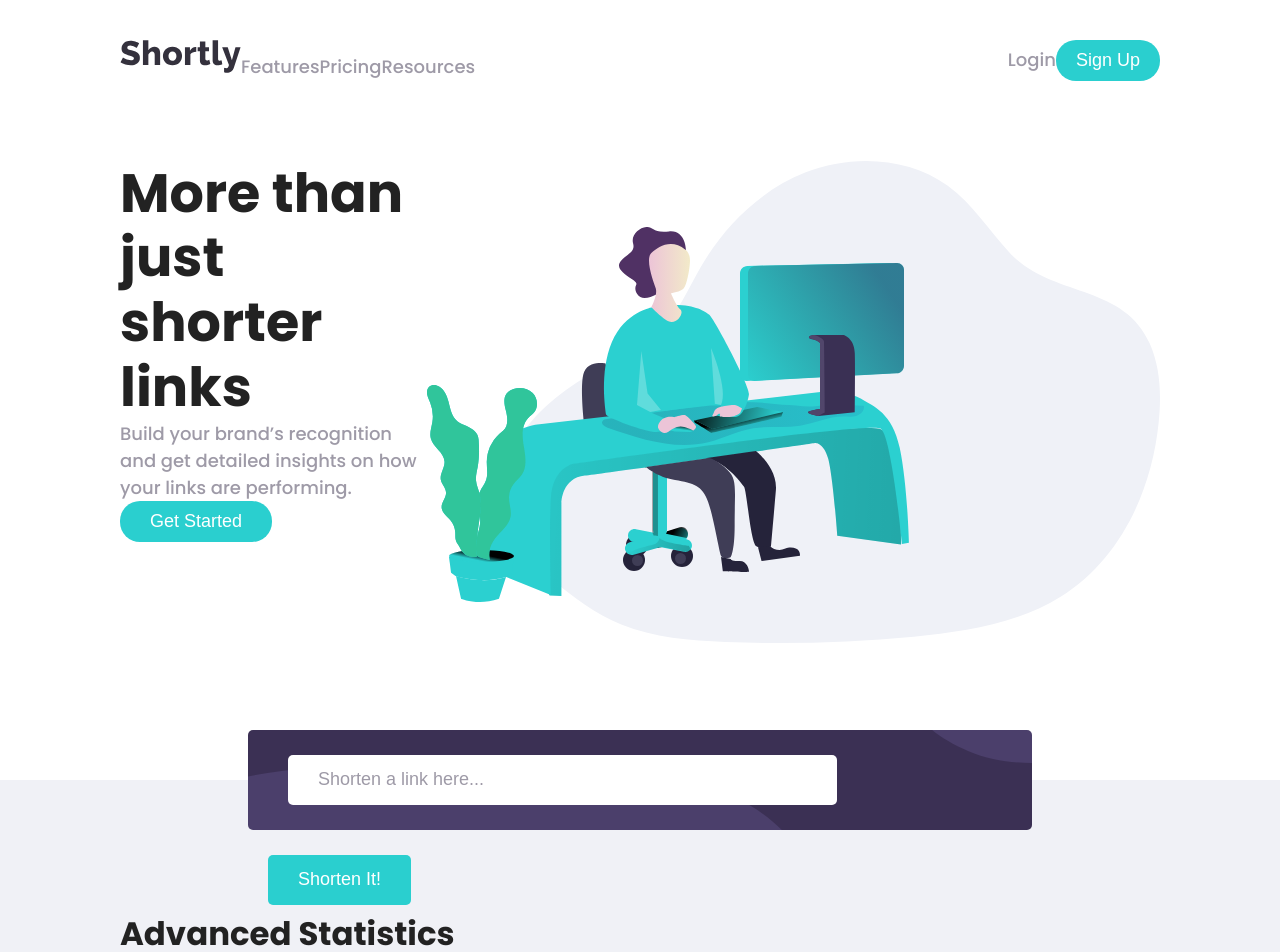
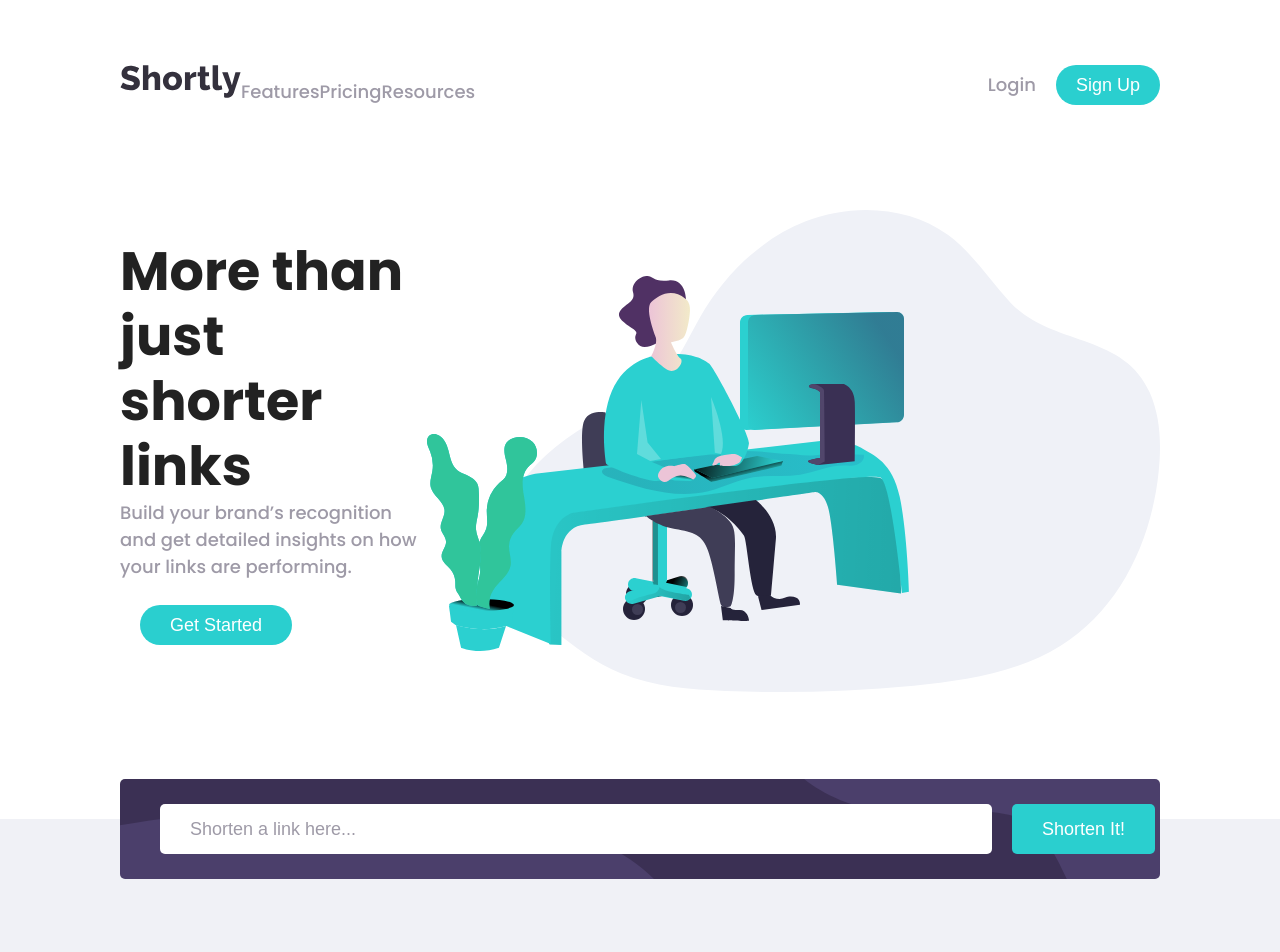
Before and after one commit to tochukwuali/URL-Shortener, a React (Create React App) app: page / in a window 1280 px wide. Shown: the top 952 px of the page. Built offline with nearby package versions, Linux system fonts and the light colour scheme.

Commit message:
save and retrieve links localStorage, style update

```diff
--- a/src/App.js
+++ b/src/App.js
@@ -1,34 +1,70 @@
-import React, {useState} from 'react';
+import React, {useState, useEffect} from 'react';
 import axios from 'axios';
 import Header from './components/Header/Header';
 import Hero from './components/Hero/Hero';
 import Input from './components/Input/Input';
+import URLList from './components/URLList/URLList';
 import Features from './components/Features/Features';
 import Boost from './components/Boost/Boost';
 import Footer from './components/Footer/Footer';
 
 const App = () => {
   const [inputValue, setInputValue] = useState('');
-  const [URL, setURL] = useState('');
   const [isError, setIsError] = useState(false);
   const [isLoading, setIsLoading] = useState(false);
+  const [urls, setUrls] = useState([]);
+  const [isEmpty, setIsEmpty] = useState(false);
+
+  useEffect(() => {
+    getURLs();
+  }, [])
+
+  const getURLs = () => {
+    if('URLs' in localStorage) {
+      setUrls(JSON.parse(localStorage.getItem('URLs')));
+    }
+  }
+  console.log(urls);
 
   const onChangeHandler = (e) => {
-    setInputValue(e.target.value)
+    setInputValue(e.target.value);
+    setIsEmpty(false);
   }
 
   const submitHandler = () => {
     setIsError(false);
+    setIsEmpty(false);
+    if(inputValue.trim() === '') {
+      setIsEmpty(true)
+    } else {
       setIsLoading(true);
       axios.post('https://rel.ink/api/links/', {'url' : inputValue})
         .then(res => {
-        setURL(`https://rel.ink/${res.data.hasid}`);
           setIsLoading(false);
+          console.log(res.data.hashid);
+          const newURLs = [...urls];
+          newURLs.unshift({url: inputValue, shortURL: `https://rel.ink/${res.data.hashid}`});
+          setUrls(newURLs);
+          localStorage.setItem('URLs',JSON.stringify(newURLs))
         })
         .catch(err => {
           setIsError(true);
           setIsLoading(false);
         });
+    }
+  }
+
+  console.log(urls);
+
+  const copyHandler = (e) => {
+    const copyText = e.target.previousSibling.value;
+    const inputTemp = document.createElement("input");
+    inputTemp.value = copyText;
+    document.body.appendChild(inputTemp);
+    inputTemp.select();
+    inputTemp.setSelectionRange(0, 99999);
+    document.execCommand("copy");
+    document.body.removeChild(inputTemp);
   }
 
   return (
@@ -39,7 +75,12 @@ const App = () => {
         inputChanged={onChangeHandler}
         value={inputValue}
         clicked={submitHandler}
-        loading={isLoading}/>
+        loading={isLoading}
+        error={isError}
+        empty={isEmpty}/>
+      <URLList
+        urls={urls}
+        copy={copyHandler}/>
       <Features/>
       <Boost/>
       <Footer/>
--- a/src/components/Input/Input.js
+++ b/src/components/Input/Input.js
@@ -1,15 +1,29 @@
-import React from 'react';
+import React, {useEffect, useState} from 'react';
 import classes from './Input.module.scss';
 import Loader from '../UI/Loader/Loader';
 
 const Input = (props) => {
+  const [isVisible, setIsVisible] = useState(false);
+  useEffect(() => {
+    if(props.empty) {
+      setIsVisible(true);
+    } else {
+      setIsVisible(false);
+    }
+  }, [props.empty])
+
   return (
     <div className={classes.Input}>
       <div className={classes.inputContainer}>
-        <input onChange={props.inputChanged} value={props.value} placeholder="Shorten a link here..."/>
+        <input
+          onChange={props.inputChanged}
+          value={props.value}
+          placeholder="Shorten a link here..."
+          className={props.empty ? classes.empty : ''}/>
         <button onClick={props.clicked}>
           {props.loading ? <Loader/> : "Shorten It!"}
         </button>
+        {isVisible ? <p>Please add a link.</p> : null}
       </div>
     </div>
   )
--- a/src/components/Input/Input.module.scss
+++ b/src/components/Input/Input.module.scss
@@ -3,19 +3,19 @@
 .Input {
   background: $background;
   background: linear-gradient(180deg, $background 50%, $background-purple 50%);
-  padding: 40px 80px;
+  padding: 40px 120px 20px;
 }
 
 .inputContainer {
-  width: 70%;
-  height: 100px;
+  width: 100%;
+  min-height: 100px;
   background-image: url('../../assets/img/bg-shorten-desktop.svg');
   background-color: $violet;
   border-radius: 5px;
   margin: 0 auto;
   input {
     height: 50px;
-    width: 70%;
+    width: 80%;
     padding: 0 30px;
     margin: 25px 0px 25px 40px;
     border-radius: 5px;
@@ -25,9 +25,21 @@
   }
   button {
     height: 50px;
-    margin: 25px 40px 25px 20px;
     min-width: 80px;
     border-radius: 5px;
     padding: 10px 30px;
   }
+  p {
+    color: red;
+    padding: 0px 0 20px 40px;
+    font-style: italic;
+    font-weight: $light;
+  }
 }
+
+.empty {
+  border: 0.5px solid red;
+  ::placeholder {
+    color: red;
+  }
+}
--- a/src/components/UI/Loader/Loader.module.scss
+++ b/src/components/UI/Loader/Loader.module.scss
@@ -12,7 +12,7 @@
 .loader {
   color: #ffffff;
   font-size: 5px;
-  // margin: 80px auto;
+  top: -10px;
   position: relative;
   text-indent: -9999em;
   -webkit-transform: translateZ(0);
--- /dev/null
+++ b/src/components/URLList/ListItem/ListItem.js
@@ -0,0 +1,31 @@
+import React, {useState, useEffect} from 'react';
+import classes from './ListItem.module.scss';
+
+const ListItem = (props) => {
+  const [copied, setCopied] = useState(false);
+  useEffect(() => {
+    setCopied(false)
+  }, []);
+
+  let button = <button
+    onClick={(e) => {
+      props.copy(e);
+      setCopied(true);
+    }
+    }>Copy</button>
+  if(copied) {
+    button = <button className={classes.copied}>Copied!</button>
+  }
+
+  return (
+    <div className={classes.container}>
+      <div>{props.url}</div>
+      <div>
+        <input readOnly value={props.shortUrl}/>
+        {button}
+      </div>
+    </div>
+  )
+}
+
+export default ListItem;
--- /dev/null
+++ b/src/components/URLList/ListItem/ListItem.module.scss
@@ -0,0 +1,35 @@
+@import '../../../variables.scss';
+
+.container {
+  background-color: $background;
+  width: 100%;
+  border-radius: 5px;
+  margin: 0px auto 20px;
+  padding: 0px 40px;
+  display: flex;
+  flex-direction: row;
+  justify-content: space-between;
+  input {
+    color: $cyan;
+    height: 50px;
+    text-align: right;
+  }
+}
+
+div {
+  align-self: center;
+}
+
+
+
+button {
+  height: 40px;
+  margin: 25px 0px 25px 20px;
+  min-width: 60px;
+  border-radius: 5px;
+  padding: 0px 30px;
+}
+
+.copied {
+  background-color: $dark-violet;
+}
--- /dev/null
+++ b/src/components/URLList/URLList.js
@@ -0,0 +1,18 @@
+import React from 'react';
+import classes from './URLList.module.scss';
+import ListItem from './ListItem/ListItem';
+
+const URLList = (props) => {
+  const urlList = props.urls.map(url => <ListItem
+    key={url.url}
+    url={url.url}
+    shortUrl={url.shortURL}
+    copy={props.copy}/>)
+  return (
+    <div className={classes.URLList}>
+        {urlList}
+    </div>
+  )
+}
+
+export default URLList;
--- /dev/null
+++ b/src/components/URLList/URLList.module.scss
@@ -0,0 +1,7 @@
+@import '../../variables.scss';
+
+.URLList {
+  background-color: $background-purple;
+  padding: 0px 120px 40px;
+  font-size: 0.9rem;
+}
```
Lines whose indentation alone changed are shown as unchanged.
